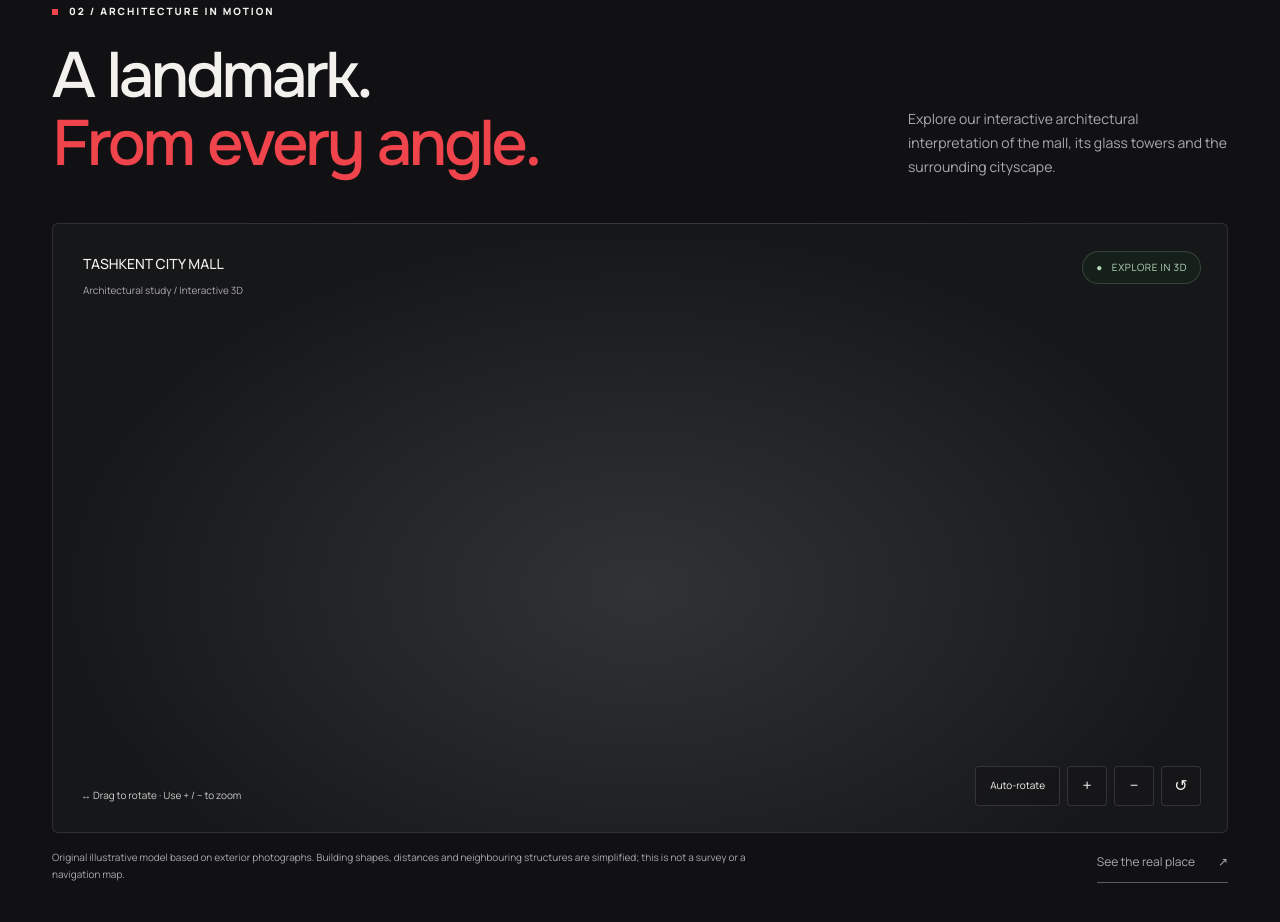
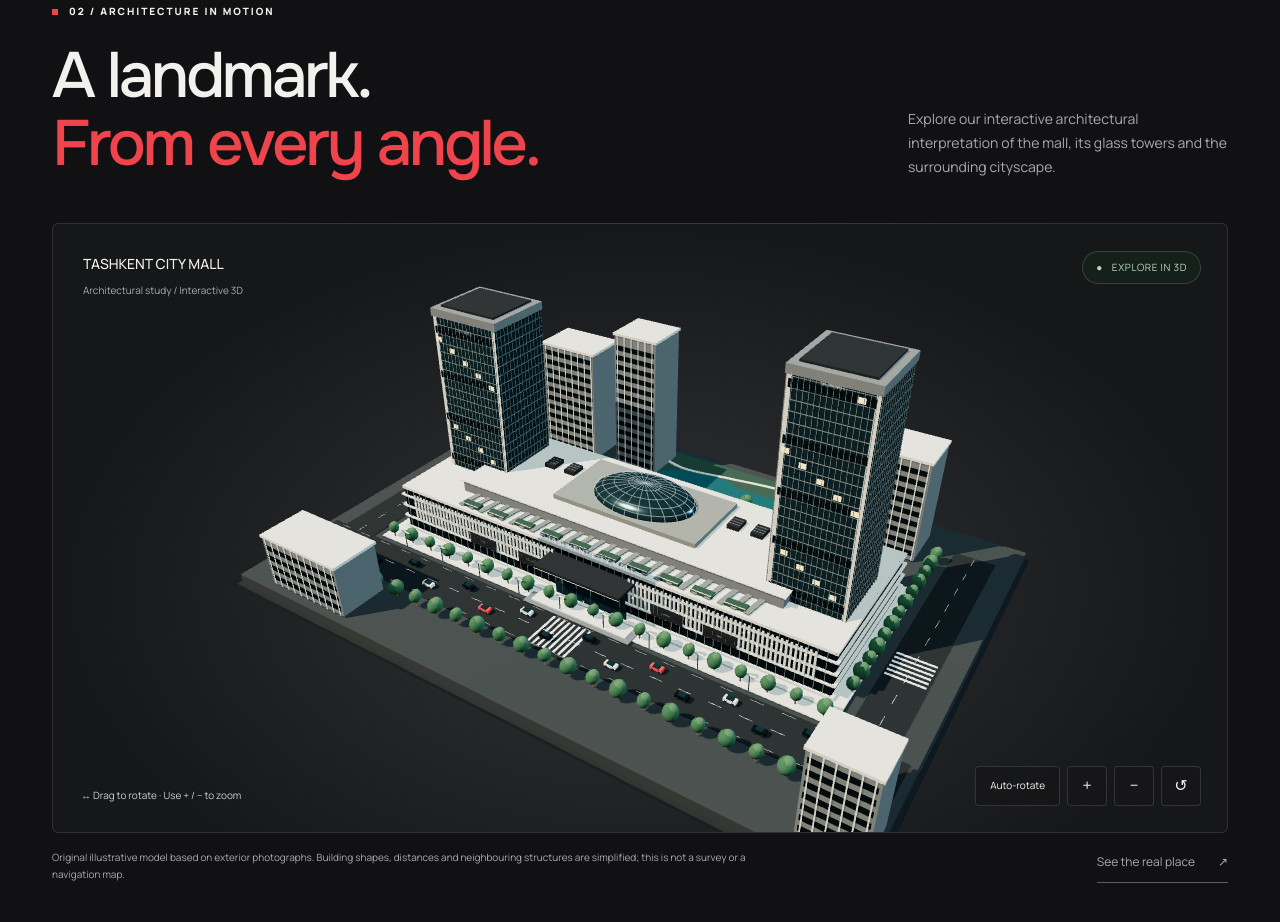
Before and after one commit to zubrevzadubrev-max/City2, a website: page index.html in a window 1280 px wide. Shown: the part 1670-2592 px from the top of the page. Drawn offline with nearby package versions, Linux system fonts and the light colour scheme.

Commit message:
Add files via upload

```diff
--- /dev/null
+++ b/scene.js
@@ -0,0 +1,229 @@
+/* Original illustrative architectural model. Not a measured survey. */
+(() => {
+ 'use strict';
+ const host = document.getElementById('scene');
+ if (!host) return;
+ const fallback = () => {
+   document.getElementById('scene-fallback').hidden = false;
+   document.querySelector('.scene-badge').hidden = true;
+   document.querySelector('.scene-tip').hidden = true;
+   document.querySelector('.scene-controls').hidden = true;
+ };
+ if (!window.THREE) { fallback(); return; }
+ const T = window.THREE;
+ let renderer;
+ try { renderer = new T.WebGLRenderer({antialias:true,alpha:true,powerPreference:'low-power'}); }
+ catch { fallback(); return; }
+ renderer.setPixelRatio(Math.min(window.devicePixelRatio,1.75));
+ renderer.setClearColor(0x181a1c,0);
+ renderer.shadowMap.enabled = true;
+ renderer.shadowMap.type = T.PCFSoftShadowMap;
+ renderer.outputColorSpace = T.SRGBColorSpace;
+ renderer.toneMapping = T.ACESFilmicToneMapping;
+ renderer.toneMappingExposure = 1.35;
+ host.appendChild(renderer.domElement);
+ renderer.domElement.setAttribute('aria-hidden','true');
+ const scene = new T.Scene();
+ const world = new T.Group();
+ scene.add(world);
+ const camera = new T.PerspectiveCamera(37,1,.5,900);
+ const target = new T.Vector3(0,10,0);
+ let yaw = .57, elevation = .59, distance = 218, rotating = false, visible = false, dirty = true, frameId = 0;
+ const reduced = matchMedia('(prefers-reduced-motion: reduce)').matches;
+ const materials = {};
+ function mat(name,color,roughness=.7,metalness=0,extra={}) {
+   return materials[name] = new T.MeshStandardMaterial({color,roughness,metalness,...extra});
+ }
+ const stone=mat('stone',0xd5d0c6,.7),concrete=mat('concrete',0x74787a,.85),roof=mat('roof',0x828581,.75),
+   glass=mat('glass',0x355660,.2,.65),glassDark=mat('glassDark',0x20363e,.22,.65),
+   trim=mat('trim',0xa4a9a6,.4,.5),dark=mat('dark',0x262b30,.7),
+   ground=mat('ground',0x393f41,.95),road=mat('road',0x252b2e,1),
+   grass=mat('grass',0x354e42,1),treeGreen=mat('tree',0x40694c,1),treeLight=mat('treeLight',0x56785a,1),
+   trunk=mat('trunk',0x74634c,1),water=mat('water',0x397b80,.2,.45),
+   glow=mat('glow',0xefcd9a,.35,0,{emissive:0xe8b56b,emissiveIntensity:.75}),
+   red=mat('red',0xe5434c,.4,0,{emissive:0x721119,emissiveIntensity:.25}),
+   white=mat('white',0xd7dbd8,.8);
+ const boxGeometry = new T.BoxGeometry(1,1,1);
+ const batches = new Map();
+ function box(x,y,z,w,h,d,material,rot=0){
+   if(!batches.has(material))batches.set(material,[]);
+   batches.get(material).push({x,y,z,w,h,d,rot});
+ }
+ function mesh(geometry,material,x,y,z){
+   const m=new T.Mesh(geometry,material);m.position.set(x,y,z);m.castShadow=true;m.receiveShadow=true;world.add(m);return m;
+ }
+ // The broad retail podium, glazed central roof and tall end towers follow photo references.
+ box(0,-2,0,158,3,112,ground);
+ box(0,-3.6,0,160,1,114,dark);
+ box(0,-.3,33,155,.2,12,road);
+ box(-69,-.3,-5,10,.2,82,road);
+ box(69,-.3,-5,10,.2,82,road);
+ for(let x=-73;x<76;x+=7){box(x,-.16,33,3,.035,.14,white);box(x,-.14,27.8,3,.03,.1,white);box(x,-.14,38.2,3,.03,.1,white);}
+ for(let z=-44;z<34;z+=7){box(-69,-.15,z,.13,.03,3,white);box(69,-.15,z,.13,.03,3,white);}
+ // Crosswalks and paths.
+ for(let x=-5;x<6;x+=1.4)box(x,-.15,33,.65,.04,10,white);
+ for(let z=-2;z<7;z+=1.5)box(69,-.15,z,9,.04,.7,white);
+ box(0,-.1,23.8,124,.25,4,stone);
+ box(0,-.1,-23.5,122,.25,4,stone);
+ box(0,.15,0,123,.65,44,stone);
+ box(0,6.5,0,116,12,39,glassDark);
+ box(0,12.5,-.3,117,.8,40,stone);
+ // Alternating floor bands and a curtain-wall grid.
+ for(let level=0;level<4;level++){
+   const y=1.1+level*3.1;
+   box(0,y,19.7,117,.37,.75,stone);
+   box(0,y,-19.7,117,.37,.75,stone);
+   box(-58.6,y,0,.75,.37,40,stone);box(58.6,y,0,.75,.37,40,stone);
+ }
+ for(let x=-57;x<58;x+=2.1){box(x,6.7,19.65,.12,11,.22,trim);box(x,6.7,-19.65,.12,11,.22,trim);}
+ // Perforated champagne facade ribbons; gaps reveal the glazing.
+ for(let x=-54;x<55;x+=1.05){
+   const breakAtEntrance=Math.abs(x)<10;
+   if(!breakAtEntrance){box(x,8.3,20.2,.48,6.7,.27,stone);box(x,8.1,-20.1,.4,6.3,.27,stone);}
+   if(!breakAtEntrance && Math.sin(x*2.3)>.25)box(x,8.4+(Math.sin(x)*1.5),20.38,.51,.6,.04,glow);
+ }
+ // Long rooftop gallery with a raised central volume.
+ box(0,14.3,-1,87,3,28,concrete);
+ box(0,15.95,-1,88,.3,29,stone);
+ box(0,16.6,-2,39,1.3,20,roof);
+ for(let x=-39;x<40;x+=3.1){box(x,13.25,15,1.3,.3,8,trim,-.15);box(x,13.25,-15,1.3,.3,6,trim,.15);}
+ // Oval glazed skylight: a low dome, not a generic sphere.
+ const dome=mesh(new T.SphereGeometry(1,48,24,0,Math.PI*2,0,Math.PI/2),glass,0,17.2,-2);
+ dome.scale.set(13.3,4.3,8.7);
+ const ribMat = new T.LineBasicMaterial({color:0xb9c8c6,transparent:true,opacity:.6});
+ for(let i=0;i<12;i++){
+   const a=i*Math.PI/12,pts=[];
+   for(let j=0;j<=40;j++){const b=j*Math.PI/40;pts.push(new T.Vector3(Math.cos(b)*Math.cos(a)*13.4,17.2+Math.sin(b)*4.35,-2+Math.cos(b)*Math.sin(a)*8.8));}
+   world.add(new T.Line(new T.BufferGeometry().setFromPoints(pts),ribMat));
+ }
+ for(let j=1;j<5;j++){
+   const b=j*Math.PI/10,pts=[];
+   for(let i=0;i<=64;i++){const a=i*Math.PI/32;pts.push(new T.Vector3(Math.cos(a)*13.4*Math.cos(b),17.2+Math.sin(b)*4.35,-2+Math.sin(a)*8.8*Math.cos(b)));}
+   world.add(new T.Line(new T.BufferGeometry().setFromPoints(pts),ribMat));
+ }
+ // The main entrance and illuminated canopy.
+ box(0,5.2,20.45,18,9,.65,glass);box(0,10.5,23,23,.7,7,dark);box(0,10.14,26.5,23,.12,.15,glow);
+ for(let x=-8;x<=8;x+=4){box(x,4,20.9,.16,7,.18,trim);box(x,1.8,21,3.5,3.5,.1,glass);}
+ box(0,.45,24.5,26,.4,4,stone);box(0,.2,25.6,29,.2,4,concrete);
+ // Tower facades: vertical mullions, horizontal spandrels, parapets and mechanical roofs.
+ function tower(x,z,w,d,h){
+   box(x,h/2+.8,z,w,h,d,glass);
+   box(x,1,z,w+3,1.2,d+3,stone);
+   box(x,h+1.2,z,w+.6,2,d+.6,concrete);
+   box(x,h+2.45,z,w-3,.5,d-3,dark);
+   box(x-w/2+.5,h/2+1,z,.9,h+1,d+.2,stone);
+   box(x+w/2-.5,h/2+1,z,.9,h+1,d+.2,stone);
+   for(let y=3;y<h;y+=2.3){
+     box(x,y,z+d/2+.03,w,.16,.13,trim);box(x,y,z-d/2-.03,w,.16,.13,trim);
+     box(x-w/2-.03,y,z,.13,.16,d,trim);box(x+w/2+.03,y,z,.13,.16,d,trim);
+   }
+   for(let a=-w/2+1.2;a<w/2;a+=1.15){box(x+a,h/2+1,z+d/2+.1,.09,h,.18,trim);box(x+a,h/2+1,z-d/2-.1,.09,h,.18,trim);}
+   for(let a=-d/2+1;a<d/2;a+=1.3){box(x-w/2-.1,h/2+1,z+a,.18,h,.09,trim);box(x+w/2+.1,h/2+1,z+a,.18,h,.09,trim);}
+   // Dark, subtly varied window panels with a few warm occupied windows.
+   for(let row=0;row<Math.floor(h/2.3)-1;row++)for(let col=0;col<Math.floor(w/2);col++){
+     const x0=x-w/2+1.25+col*1.9,y0=3.95+row*2.3;
+     if((row*7+col*13)%19===0)box(x0,y0,z+d/2+.16,1.65,1.25,.015,glow);
+     else if((row+col*5)%5===0)box(x0,y0,z+d/2+.11,1.7,1.8,.02,glassDark);
+   }
+ }
+ tower(47,1,18,18,63);
+ tower(-46,-4,19,17,53);
+ // Rooftop units and planted terraces.
+ for(const x of [-29,-23,23,29]){box(x,16.4,-5,3,1.4,4,dark);for(let z=-6;z<=-4;z++)box(x,17.15,z,2.8,.08,.13,trim);}
+ for(let x=-37;x<38;x+=8){box(x,13.3,17.5,5,.7,2,grass);box(x,13.7,18.4,5,.2,.2,stone);}
+ function textPlane(text,w,h,x,y,z,size=70,color='#eae9e4'){
+   const c=document.createElement('canvas');c.width=1024;c.height=160;const ctx=c.getContext('2d');
+   ctx.clearRect(0,0,1024,160);ctx.fillStyle=color;ctx.font=`600 ${size}px Arial`;ctx.textAlign='center';ctx.textBaseline='middle';ctx.fillText(text,512,80,990);
+   const tex=new T.CanvasTexture(c);tex.colorSpace=T.SRGBColorSpace;
+   const material=new T.MeshBasicMaterial({map:tex,transparent:true,depthWrite:false,side:T.DoubleSide});
+   return mesh(new T.PlaneGeometry(w,h),material,x,y,z);
+ }
+ textPlane('TASHKENT CITY MALL',32,4.9,0,14.3,20.45,70);
+ textPlane('SUMMIT',15,2.8,47,62.9,10.15,85);
+ textPlane('CITY MALL',13,2.5,-46,51,4.65,78);
+ for(const [x,name] of [[-32,'ZARA'],[-17,'PULL&BEAR'],[20,'adidas'],[33,'NIKE']]){
+   box(x,6,20.5,8,3,.1,dark);textPlane(name,7.2,1.3,x,6,20.58,82);
+ }
+ // Adjacent city blocks are deliberately simplified, with consistent facade detail.
+ function neighbour(x,z,w,d,h){
+   box(x,h/2,z,w,h,d,concrete);box(x,h+.35,z,w+.6,.7,d+.6,stone);
+   for(let y=2;y<h-1;y+=2.8){box(x,y,z+d/2+.04,w-1,1.4,.1,glassDark);box(x-w/2-.04,y,z,.1,1.4,d-1,glassDark);}
+   for(let a=-w/2+1;a<w/2;a+=2.2)box(x+a,h/2,z+d/2+.14,.3,h,.15,stone);
+ }
+ neighbour(-47,-42,17,12,32);neighbour(-26,-44,13,12,39);neighbour(-76,-31,7,16,19);
+ neighbour(48,-43,17,13,27);neighbour(72,48,13,10,21);neighbour(-57,48,24,12,13);
+ // Park on the rear side, with a winding water feature and curved footpaths.
+ box(3,-.05,-39,59,.3,27,grass);
+ const lakeShape=new T.Shape();
+ lakeShape.moveTo(-21,-4);lakeShape.bezierCurveTo(-26,4,-9,8,-2,5);lakeShape.bezierCurveTo(6,0,21,9,24,1);lakeShape.bezierCurveTo(26,-7,7,-6,0,-3);lakeShape.bezierCurveTo(-8,1,-16,-9,-21,-4);
+ const lake=mesh(new T.ShapeGeometry(lakeShape,40),water,3,.18,-40);lake.rotation.x=-Math.PI/2;
+ function parkPath(points,width=.65){
+   const curve=new T.CatmullRomCurve3(points.map(p=>new T.Vector3(p[0],.15,p[1])));
+   mesh(new T.TubeGeometry(curve,60,width,6,false),stone,0,0,0);
+ }
+ parkPath([[-24,-28],[-13,-31],[-4,-29],[10,-29],[25,-34],[28,-49]]);
+ parkPath([[-25,-48],[-14,-45],[0,-47],[14,-49],[28,-48]],.48);
+ // Tree canopies are instanced for mobile performance.
+ const trees=[];
+ for(let i=0;i<20;i++){trees.push([-59+i*6.2,24.2]);trees.push([-59+i*6.2,42]);}
+ for(let i=0;i<13;i++)trees.push([-61,-39+i*4.5],[61,-39+i*4.5]);
+ for(let i=0;i<21;i++){const x=-23+(i*17%51),z=-49+(i*7%21);if(Math.abs(z+40)>4)trees.push([x,z]);}
+ const treeGeom=new T.IcosahedronGeometry(1,1),dummy=new T.Object3D();
+ const canopies=new T.InstancedMesh(treeGeom,treeGreen,trees.length),canopies2=new T.InstancedMesh(treeGeom,treeLight,trees.length);
+ canopies.castShadow=true;canopies.receiveShadow=true;canopies2.castShadow=true;
+ trees.forEach(([x,z],i)=>{
+   const size=1.3+(i%4)*.16;box(x,1.05,z,.24,2.2,.24,trunk);
+   dummy.position.set(x,2.6,z);dummy.scale.set(size,size*1.15,size);dummy.rotation.set(i*.2,i,.1);dummy.updateMatrix();canopies.setMatrixAt(i,dummy.matrix);
+   dummy.position.set(x+.25,3.3,z-.1);dummy.scale.set(size*.75,size*.8,size*.75);dummy.updateMatrix();canopies2.setMatrixAt(i,dummy.matrix);
+ });world.add(canopies,canopies2);
+ // Street furniture, benches, cars, roof edging and landscape lights.
+ for(let x=-53;x<55;x+=12){box(x,2.2,26,.13,4.4,.13,dark);box(x+.6,4.35,26,1.4,.16,.3,glow);box(x,.55,22.5,2,.18,.65,stone);}
+ for(let i=0;i<15;i++){
+   const x=-63+i*8.7,z=i%2===0?30.8:35.2;
+   box(x,.65,z,2.9,.8,1.35,i%5===0?red:i%3===0?white:glassDark);
+   box(x,.95,z,1.6,.6,1.2,glass);box(x-.85,.28,z, .5,.4,1.45,dark);box(x+.85,.28,z,.5,.4,1.45,dark);
+ }
+ // Flush every repeated component into one instanced draw call per material.
+ let instanceCount=0;
+ for(const [material,items] of batches){
+   const batch=new T.InstancedMesh(boxGeometry,material,items.length);batch.castShadow=true;batch.receiveShadow=true;
+   items.forEach((p,i)=>{dummy.position.set(p.x,p.y,p.z);dummy.scale.set(p.w,p.h,p.d);dummy.rotation.set(0,p.rot,0);dummy.updateMatrix();batch.setMatrixAt(i,dummy.matrix);});
+   batch.computeBoundingSphere();world.add(batch);instanceCount+=items.length;
+ }
+ host.dataset.modelInstances=String(instanceCount);
+ host.dataset.modelReady='true';
+ const ambient=new T.HemisphereLight(0xc8e1ec,0x5c5951,2);scene.add(ambient);
+ const sun=new T.DirectionalLight(0xffe7c8,3.2);sun.position.set(-60,100,70);sun.castShadow=true;
+ sun.shadow.mapSize.set(2048,2048);sun.shadow.camera.left=-110;sun.shadow.camera.right=110;sun.shadow.camera.top=100;sun.shadow.camera.bottom=-100;sun.shadow.camera.near=1;sun.shadow.camera.far=300;sun.shadow.bias=-.0003;sun.shadow.normalBias=.08;scene.add(sun);
+ const fill=new T.DirectionalLight(0x9ecadb,1.5);fill.position.set(60,30,-60);scene.add(fill);
+ function updateCamera(){camera.position.set(Math.sin(yaw)*Math.cos(elevation)*distance,Math.sin(elevation)*distance+target.y,Math.cos(yaw)*Math.cos(elevation)*distance);camera.lookAt(target);}
+ function requestRender(){dirty=true;if(!frameId&&visible&&!document.hidden)frameId=requestAnimationFrame(render);}
+ let previous=0;
+ function render(now){
+   frameId=0;if(!visible||document.hidden)return;
+   if(rotating){yaw+=Math.min((now-previous)||16,50)*.000055;dirty=true;}
+   previous=now;if(dirty){updateCamera();renderer.render(scene,camera);dirty=false;}
+   if(rotating)frameId=requestAnimationFrame(render);
+ }
+ function resize(){const r=host.getBoundingClientRect();if(!r.width||!r.height)return;renderer.setSize(r.width,r.height);camera.aspect=r.width/r.height;camera.updateProjectionMatrix();requestRender();}
+ if('ResizeObserver'in window)new ResizeObserver(resize).observe(host);else window.addEventListener('resize',resize);
+ if('IntersectionObserver'in window)new IntersectionObserver(entries=>{visible=entries[0].isIntersecting;if(visible)requestRender();else if(frameId){cancelAnimationFrame(frameId);frameId=0;}},{rootMargin:'100px'}).observe(host);else{visible=true;}
+ document.addEventListener('visibilitychange',()=>{if(document.hidden){cancelAnimationFrame(frameId);frameId=0;}else requestRender();});
+ const rotateButton=document.getElementById('auto-rotate');
+ function setRotating(value){rotating=value;rotateButton.setAttribute('aria-pressed',String(value));requestRender();}
+ rotateButton.addEventListener('click',()=>setRotating(!rotating));
+ function zoom(delta){distance=T.MathUtils.clamp(distance+delta,140,320);requestRender();}
+ document.getElementById('zoom-in').addEventListener('click',()=>zoom(-15));
+ document.getElementById('zoom-out').addEventListener('click',()=>zoom(15));
+ document.getElementById('reset-view').addEventListener('click',()=>{yaw=.57;elevation=.59;distance=host.clientWidth<520?285:218;setRotating(false);requestRender();});
+ let pointer=null,previousX=0,previousY=0;
+ host.addEventListener('pointerdown',e=>{if(e.button!==0)return;pointer=e.pointerId;previousX=e.clientX;previousY=e.clientY;host.setPointerCapture(e.pointerId);setRotating(false);});
+ host.addEventListener('pointermove',e=>{if(e.pointerId!==pointer)return;yaw-=(e.clientX-previousX)*.007;if(e.pointerType!=='touch')elevation=T.MathUtils.clamp(elevation+(e.clientY-previousY)*.005,.22,1.2);previousX=e.clientX;previousY=e.clientY;requestRender();});
+ const endPointer=()=>{pointer=null;};host.addEventListener('pointerup',endPointer);host.addEventListener('pointercancel',endPointer);host.addEventListener('lostpointercapture',endPointer);
+ host.addEventListener('keydown',e=>{if(!['ArrowLeft','ArrowRight','ArrowUp','ArrowDown','+','=','-','0'].includes(e.key))return;e.preventDefault();setRotating(false);if(e.key==='ArrowLeft')yaw-=.12;if(e.key==='ArrowRight')yaw+=.12;if(e.key==='ArrowUp')elevation=Math.min(elevation+.08,1.2);if(e.key==='ArrowDown')elevation=Math.max(elevation-.08,.22);if(e.key==='+'||e.key==='=')zoom(-15);if(e.key==='-')zoom(15);if(e.key==='0')document.getElementById('reset-view').click();requestRender();});
+ renderer.domElement.addEventListener('webglcontextlost',e=>{e.preventDefault();setRotating(false);fallback();});
+ if(host.clientWidth<520)distance=285;
+ // Start static: intentional movement is available even with reduced-motion preferences.
+ if(reduced)setRotating(false);
+ resize();requestRender();
+})();
--- a/server.cjs
+++ b/server.cjs
@@ -2,7 +2,7 @@ const http = require('node:http');
 const fs = require('node:fs');
 const path = require('node:path');
 const root = __dirname;
-const types = {'.html':'text/html; charset=utf-8','.css':'text/css; charset=utf-8','.js':'text/javascript; charset=utf-8','.svg':'image/svg+xml','.jpg':'image/jpeg','.png':'image/png','.webp':'image/webp'};
+const types = {'.html':'text/html; charset=utf-8','.css':'text/css; charset=utf-8','.js':'text/javascript; charset=utf-8','.svg':'image/svg+xml','.jpg':'image/jpeg','.png':'image/png','.webp':'image/webp','.woff2':'font/woff2'};
 http.createServer((req,res) => {
   let pathname;
   try { pathname = decodeURIComponent(new URL(req.url,'http://localhost').pathname); } catch {res.writeHead(400);res.end();return;}
```
Also changed, not shown: fonts.css (added, +77 -0 lines), index.html (+3 -1 lines), README.md, style.css.
